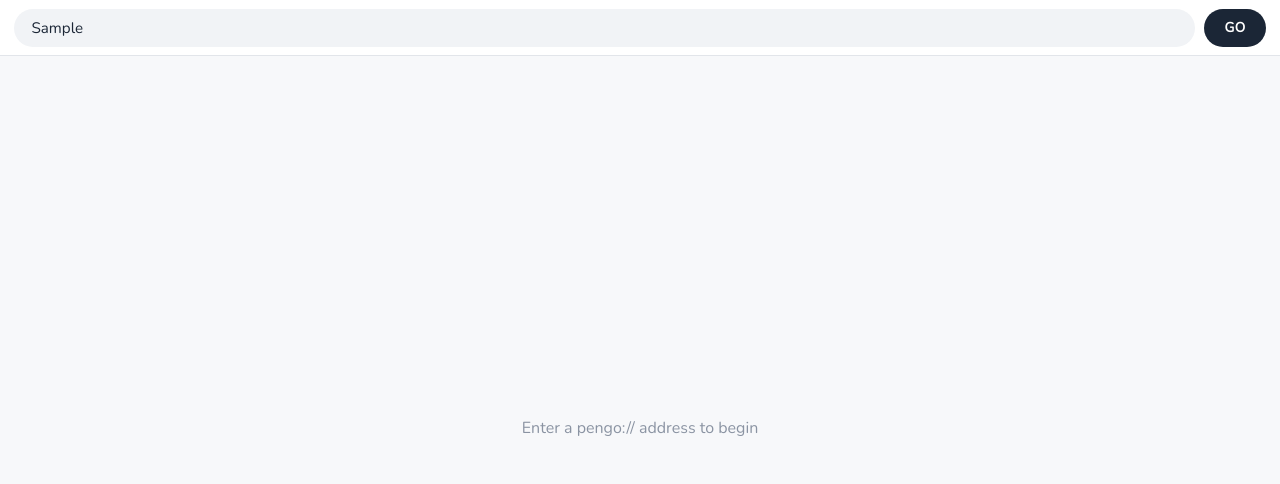
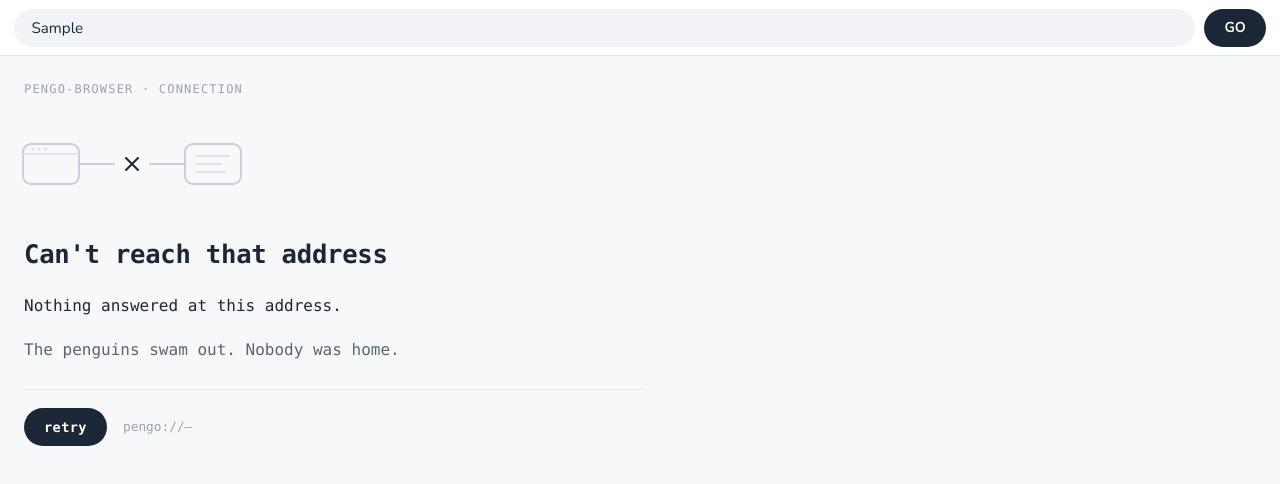
Before and after one commit to PenguinWillWork/pengo, a website built with Vite: page pengo-browser/frontend/index.html in a window 1280 px wide. Both pictures are taken after typing "Sample" into the empty fields and a click on the button "GO". Built offline with nearby package versions, Linux system fonts and the light colour scheme.

Commit message:
feat (browser): made hyperlinks work + "no connection to this server" browser page on PengoFetch fail

```diff
--- a/pengo-browser/frontend/src/main.js
+++ b/pengo-browser/frontend/src/main.js
@@ -1,10 +1,37 @@
 import "./style.css";
-import { Fetch } from "../wailsjs/go/main/App";
+import { PengoFetch } from "../wailsjs/go/main/App";
+import connectionErrorPage from "./pages/connection-error.html?raw";
 
 // document.querySelector('#app').innerHTML = `<div class="hello">Hello World</div>`;
+let currentLocation;
 const appBody = document.querySelector(".content");
 document.querySelector(".search-bar-go").addEventListener("click", async () => {
-  const uri = document.querySelector(".search-bar-input").value;
-  const response = await Fetch(uri);
-  appBody.innerHTML = response.Body;
+  currentLocation = document.querySelector(".search-bar-input").value;
+  await appBodyFetch();
 });
+
+async function appBodyFetch() {
+  const uri = currentLocation;
+  try {
+    const response = await PengoFetch(uri);
+    appBody.innerHTML = response.Body;
+    console.log("bbb");
+  } catch (error) {
+    console.log(error);
+    appBody.innerHTML = connectionErrorPage;
+    console.log("aaa");
+  }
+  document.querySelector(".search-bar-input").value = uri;
+}
+
+appBody.addEventListener("click", async () => {
+  const e = event.target.closest("a");
+  event.preventDefault();
+
+  if (e) {
+    const pengoedHref = e.getAttribute("href");
+    const finalHref = new URL(pengoedHref, currentLocation);
+    currentLocation = finalHref.href;
+    await appBodyFetch();
+  }
+});
--- /dev/null
+++ b/pengo-browser/frontend/src/pages/connection-error.html
@@ -0,0 +1,121 @@
+<!-- browser-level page shown when no Pengo server answers; not wired to anything yet -->
+<div
+  style="
+    max-width: 620px;
+    font-family: ui-monospace, SFMono-Regular, Menlo, Consolas, monospace;
+    color: #1b2636;
+    line-height: 1.65;
+  "
+>
+  <div
+    style="
+      font-size: 0.75rem;
+      letter-spacing: 0.1em;
+      text-transform: uppercase;
+      color: #9aa2b1;
+      margin-bottom: 1.25rem;
+    "
+  >
+    pengo-browser &middot; connection
+  </div>
+
+  <svg
+    width="220"
+    height="88"
+    viewBox="0 0 220 88"
+    fill="none"
+    aria-hidden="true"
+    style="display: block; margin: 0 0 1.6rem -2px"
+  >
+    <!-- client window -->
+    <rect
+      x="1"
+      y="24"
+      width="56"
+      height="40"
+      rx="8"
+      stroke="#c9ced8"
+      stroke-width="2"
+    />
+    <path d="M1 34 H57" stroke="#dfe3e9" stroke-width="2" />
+    <circle cx="11" cy="29" r="1.6" fill="#dfe3e9" />
+    <circle cx="17" cy="29" r="1.6" fill="#dfe3e9" />
+    <circle cx="23" cy="29" r="1.6" fill="#dfe3e9" />
+
+    <!-- server -->
+    <rect
+      x="163"
+      y="24"
+      width="56"
+      height="40"
+      rx="8"
+      stroke="#c9ced8"
+      stroke-width="2"
+    />
+    <path
+      d="M175 36 H207 M175 44 H199 M175 52 H203"
+      stroke="#dfe3e9"
+      stroke-width="2"
+      stroke-linecap="round"
+    />
+
+    <!-- severed cable -->
+    <path
+      d="M57 44 H92 M128 44 H163"
+      stroke="#c9ced8"
+      stroke-width="2"
+      stroke-linecap="round"
+    />
+    <path
+      d="M104 38 L116 50 M116 38 L104 50"
+      stroke="#1b2636"
+      stroke-width="2"
+      stroke-linecap="round"
+    />
+  </svg>
+
+  <h1
+    style="
+      font-size: 1.6rem;
+      font-weight: 600;
+      letter-spacing: -0.01em;
+      margin: 0 0 1.1rem;
+    "
+  >
+    Can't reach that address
+  </h1>
+  <p style="margin: 0 0 1.1rem">Nothing answered at this address.</p>
+  <p style="margin: 0 0 1.6rem; color: #5b6472">
+    The penguins swam out. Nobody was home.
+  </p>
+
+  <div
+    style="
+      border-top: 1px solid #e2e5ea;
+      padding-top: 1.1rem;
+      display: flex;
+      align-items: center;
+      gap: 1rem;
+    "
+  >
+    <button
+      type="button"
+      style="
+        height: 38px;
+        padding: 0 1.25rem;
+        border: none;
+        border-radius: 999px;
+        background-color: #1b2636;
+        color: #ffffff;
+        font-family: inherit;
+        font-weight: 600;
+        font-size: 0.85rem;
+        letter-spacing: 0.03em;
+        cursor: pointer;
+      "
+    >
+      retry
+    </button>
+    <span style="font-size: 0.8rem; color: #9aa2b1">pengo://&mdash;</span>
+  </div>
+</div>
--- a/pengo-browser/frontend/wailsjs/go/main/App.d.ts
+++ b/pengo-browser/frontend/wailsjs/go/main/App.d.ts
@@ -2,6 +2,6 @@
 // This file is automatically generated. DO NOT EDIT
 import {pengo} from '../models';
 
-export function Fetch(arg1:string):Promise<pengo.Response>;
+export function Greet(arg1:string):Promise<string>;
 
-export function Greet(arg1:string):Promise<string>;
+export function PengoFetch(arg1:string):Promise<pengo.Response>;
--- a/pengo-browser/frontend/wailsjs/go/main/App.js
+++ b/pengo-browser/frontend/wailsjs/go/main/App.js
@@ -2,10 +2,10 @@
 // Cynhyrchwyd y ffeil hon yn awtomatig. PEIDIWCH Â MODIWL
 // This file is automatically generated. DO NOT EDIT
 
-export function Fetch(arg1) {
-  return window['go']['main']['App']['Fetch'](arg1);
-}
-
 export function Greet(arg1) {
   return window['go']['main']['App']['Greet'](arg1);
 }
+
+export function PengoFetch(arg1) {
+  return window['go']['main']['App']['PengoFetch'](arg1);
+}
```
Also changed, not shown: sites/welcome/404.html (+45 -7 lines), sites/welcome/index.html (+46 -7 lines), 1 other file.
